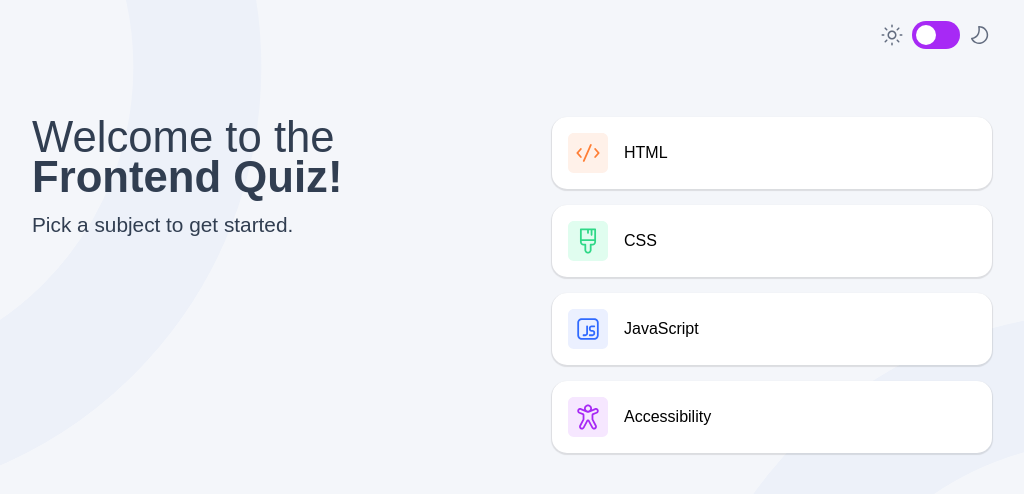
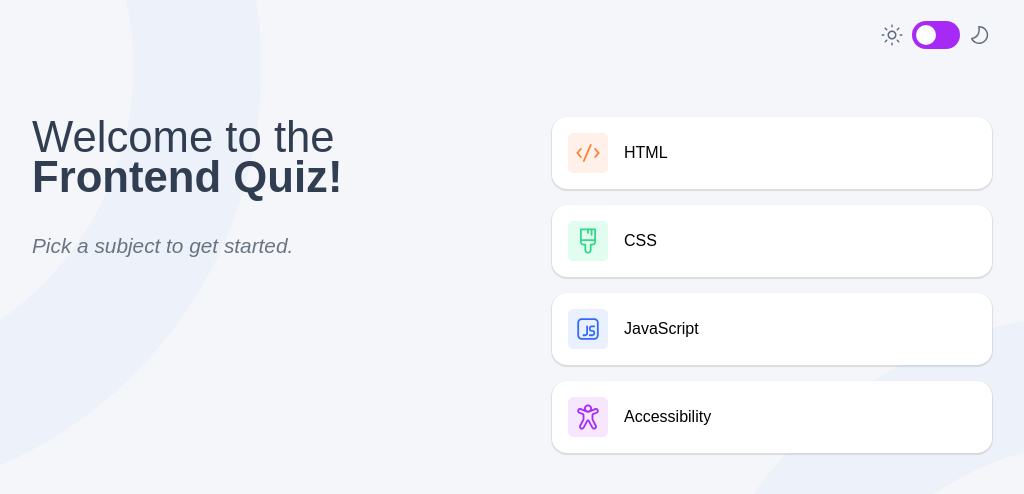
Before and after one commit to abmanaf/Labs-projects, a React (Vite) app in the folder week4/quiz-app/: page / in a window 1280 px wide. Shown: the top 494 px of the page, without its empty margins (128-1152 px from the left). Built offline with nearby package versions, Linux system fonts and the light colour scheme.

Commit message:
styled: made pick subject to start an italic

```diff
--- a/week4/quiz-app/src/components/QuizSelector.tsx
+++ b/week4/quiz-app/src/components/QuizSelector.tsx
@@ -36,7 +36,7 @@ console.log(quizzes)
          <div className='welcome-quiz'>
             <p style={{fontSize: '2.1em'}}>Welcome to the</p>
             <span style={{fontWeight: 'bolder', fontSize: '2.1em'}}>Frontend Quiz!</span>
-            <p>Pick a subject to get started.</p>
+            <p style={{marginTop: '1em', opacity: '0.7'}}><em>Pick a subject to get started.</em></p>
       </div>
       <div className="quiz-grid">
         {quizzes.length > 0 ? (
```
